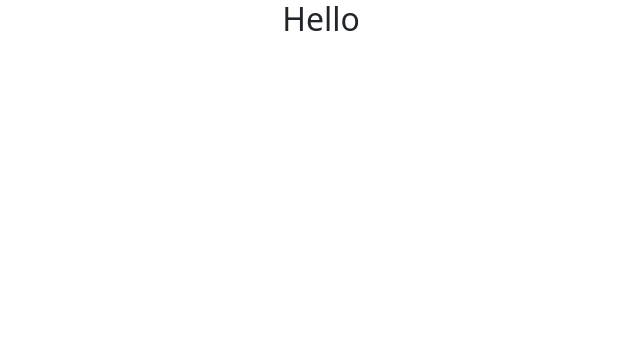
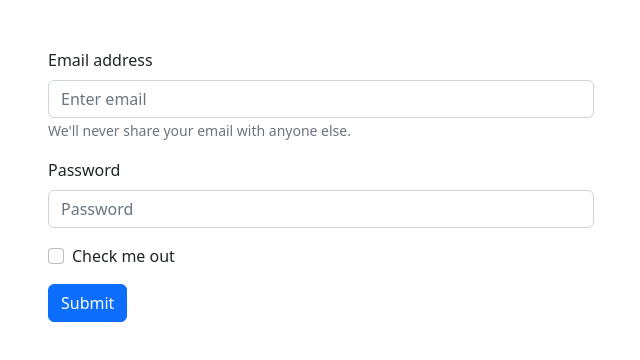
Before and after one commit to shafik720/firebase-form-validation---2-, a React (Create React App) app: page / in a window 1280 px wide. Shown: the top 360 px of the page, without its empty margins (319-959 px from the left). Built offline with nearby package versions, Linux system fonts and the light colour scheme.

Commit message:
form implemented

```diff
--- a/src/App.js
+++ b/src/App.js
@@ -1,12 +1,38 @@
 import logo from './logo.svg';
 import './App.css';
 import 'bootstrap/dist/css/bootstrap.min.css';
+import { Button, Form } from 'react-bootstrap';
 
 
 function App() {
   return (
-    <div className="App">
-      <h2>Hello</h2>
+    <div>
+      <div className="container my-5">
+        <div className="row">
+          <div className="col-lg-6 mx-auto">
+            <Form>
+              <Form.Group className="mb-3" controlId="formBasicEmail">
+                <Form.Label>Email address</Form.Label>
+                <Form.Control type="email" placeholder="Enter email" />
+                <Form.Text className="text-muted">
+                  We'll never share your email with anyone else.
+                </Form.Text>
+              </Form.Group>
+
+              <Form.Group className="mb-3" controlId="formBasicPassword">
+                <Form.Label>Password</Form.Label>
+                <Form.Control type="password" placeholder="Password" />
+              </Form.Group>
+              <Form.Group className="mb-3" controlId="formBasicCheckbox">
+                <Form.Check type="checkbox" label="Check me out" />
+              </Form.Group>
+              <Button variant="primary" type="submit">
+                Submit
+      </Button>
+            </Form>
+          </div>
+        </div>
+      </div>
     </div>
   );
 }
```
